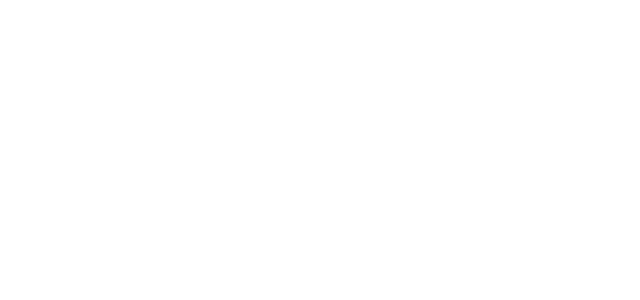
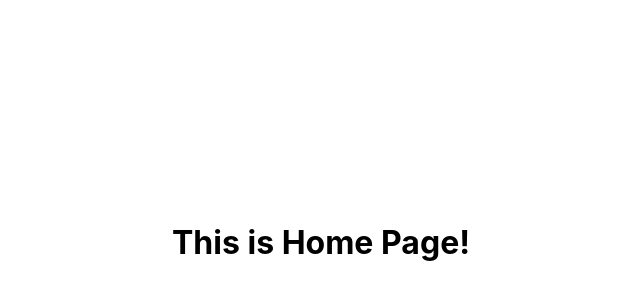
Before and after one commit to dinesh-wq/product-auction-frontend, a React (Create React App) app: page / in a window 1280 px wide. Before the commit this address had no page. Shown: the part 158-458 px from the top of the page, without its empty margins (319-959 px from the left). Built offline with nearby package versions, Linux system fonts and the light colour scheme.

Commit message:
home page route is changed to /

```diff
--- a/src/App.js
+++ b/src/App.js
@@ -10,7 +10,7 @@ const App = () => {
       <Routes>
         <Route path='/login' element={<LoginPage />} />
         <Route path='/signup' element={<SignupPage />} />
-        <Route path='/home' element={<HomePage />} />
+        <Route path='/' element={<HomePage />} />
       </Routes>
     </BrowserRouter>
   )
```
